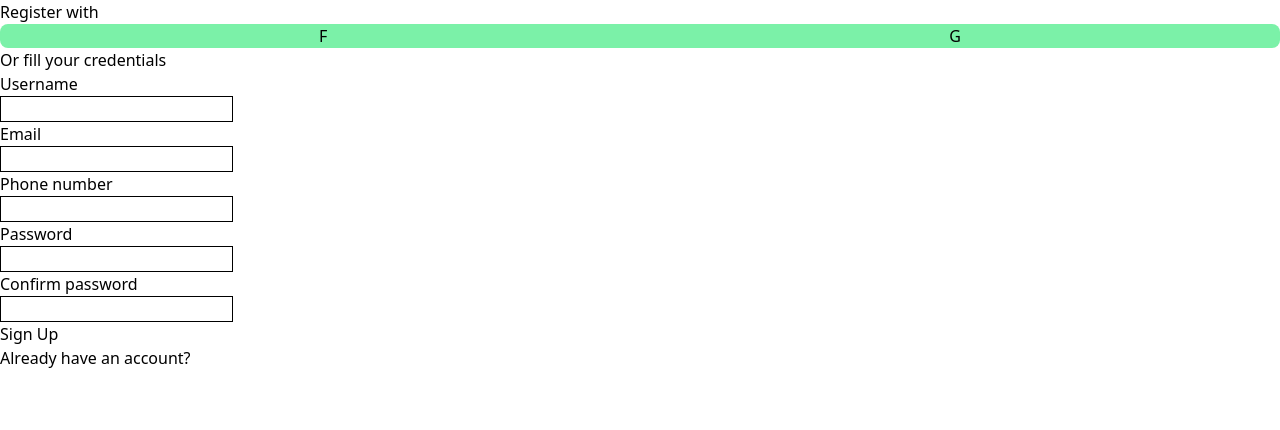
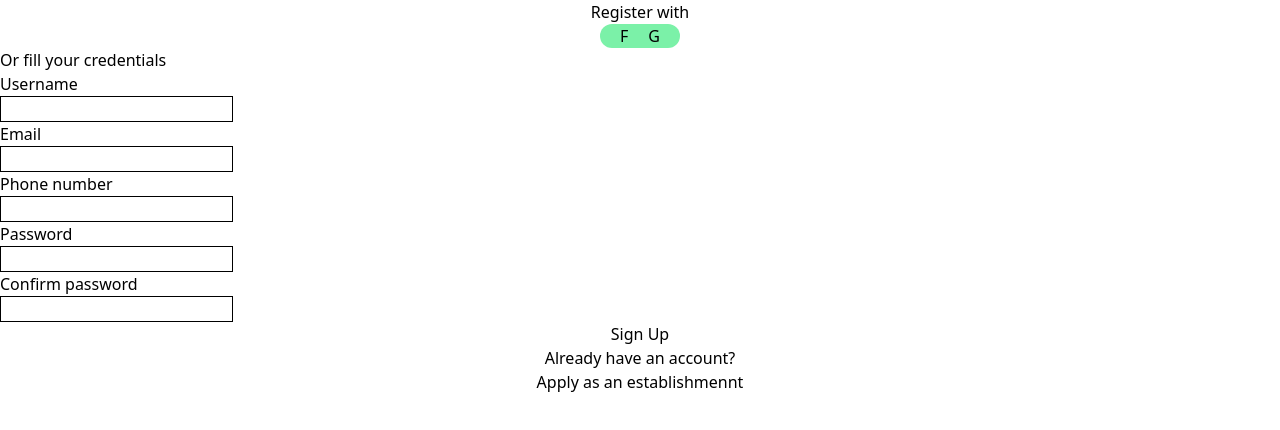
Before and after one commit to femnixx/RandomRepo, a React (Vite) app: page /signup in a window 1280 px wide. Shown: the top 430 px of the page. Built offline with nearby package versions, Linux system fonts and the light colour scheme.

Commit message:
Added react icons

```diff
--- a/package.json
+++ b/package.json
@@ -18,6 +18,7 @@
     "postgres": "^3.4.7",
     "react": "^19.1.1",
     "react-dom": "^19.1.1",
+    "react-icons": "^5.5.0",
     "react-router-dom": "^7.8.0",
     "tailwindcss": "^4.1.11"
   },
--- a/src/FE/SignUp2.tsx
+++ b/src/FE/SignUp2.tsx
@@ -3,10 +3,12 @@ import React from 'react'
 const SignUp2 = () => {
   return (
     <div>
-        <p>Register with</p>
-        <div className='flex bg-green-300 px-2 rounded-lg justify-around'>
-              <p>F</p>
-              <p>G</p>
+        <p className='w-full text-center'>Register with</p>
+        <div className='w-full flex justify-center'>
+          <div className='flex justify-center px-5 bg-green-300 gap-x-5  rounded-full justify-around w-fit'>
+                <p>F</p>
+                <p>G</p>
+          </div>
         </div>
         <p>Or fill your credentials</p>
         <div>
@@ -21,9 +23,11 @@ const SignUp2 = () => {
           <p>Confirm password</p>
           <input type="password" className='border-1'/>
           <br />
+          <div className='flex w-full flex-col'>
           <button>Sign Up</button>
-          <br />
-          <button className='text-center'>Already have an account?</button>
+            <button className='text-center'>Already have an account?</button>
+            <button>Apply as an establishmennt</button>
+          </div>
         </div>
     </div>
   )
--- a/src/frontend/FoundAnimal.tsx
+++ b/src/frontend/FoundAnimal.tsx
@@ -2,8 +2,7 @@ import React from 'react'
 import { useState } from 'react'
 import { supabase } from '../SupabaseClient'
 import { useNavigate } from 'react-router-dom'
-import { toByteArray } from 'base64-js'
-import * as FileSystem from "expo-file-system";
+
 
 const FoundAnimal = () => {
   const [selectedFile, setSelectedFile] = useState<File | null>(null);
@@ -20,8 +19,8 @@ const FoundAnimal = () => {
   };
 
   const onFileUpload = async () => {
+    if (!selectedFile ) {
 
-    if (!selectedFile ) {
       console.error("No file selected!");
       return;
     }
```
Also changed, not shown: 1 other file (tests, documents, lock files or other folders).
